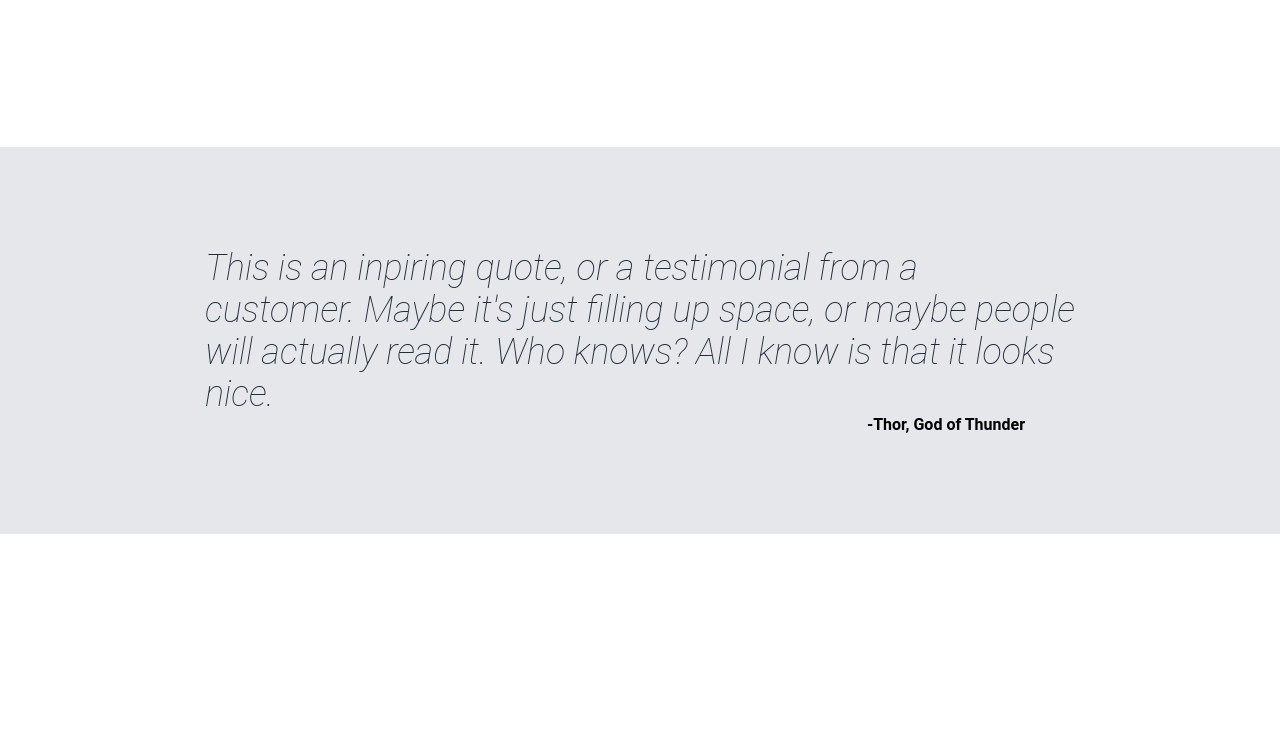
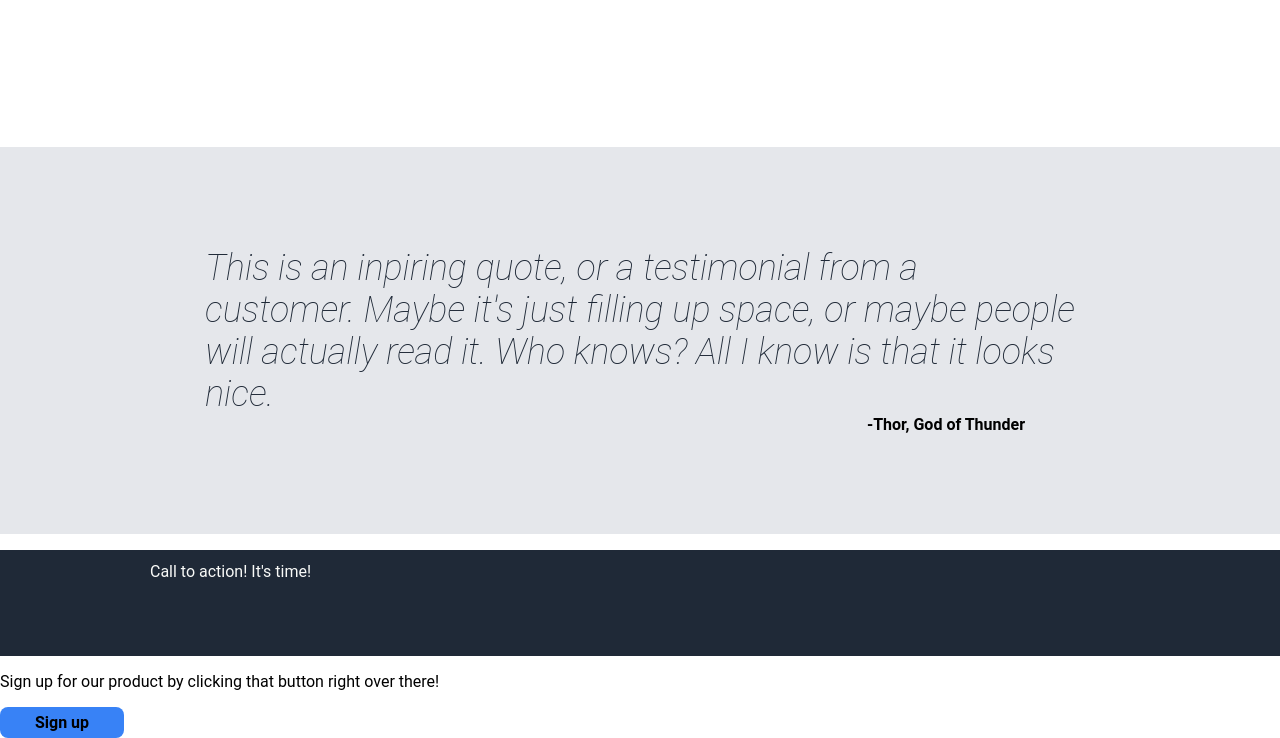
Before and after one commit to npdawson/odin-landing-page, a plain HTML site: page index.html in a window 1280 px wide. Shown: the part 778-1516 px from the top of the page. Before the commit the page ends 1312 px from the top, so only its background shows below. Drawn offline with Linux system fonts and the light colour scheme.

Commit message:
Add call to action section to index.html

```diff
--- a/index.html
+++ b/index.html
@@ -47,5 +47,12 @@
             <p class="quote">This is an inpiring quote, or a testimonial from a customer. Maybe it's just filling up space, or maybe people will actually read it. Who knows? All I know is that it looks nice.</p>
             <p class="attribution">-Thor, God of Thunder</p>
         </div>
+        <div class="call-to-action">
+            <div class="call-left">
+                <p class="header">Call to action! It's time!</p>
+                <p>Sign up for our product by clicking that button right over there!</p>
+            </div>
+            <div class="sign-up">Sign up</div>
+        </div>
     </body>
 </html>
```
